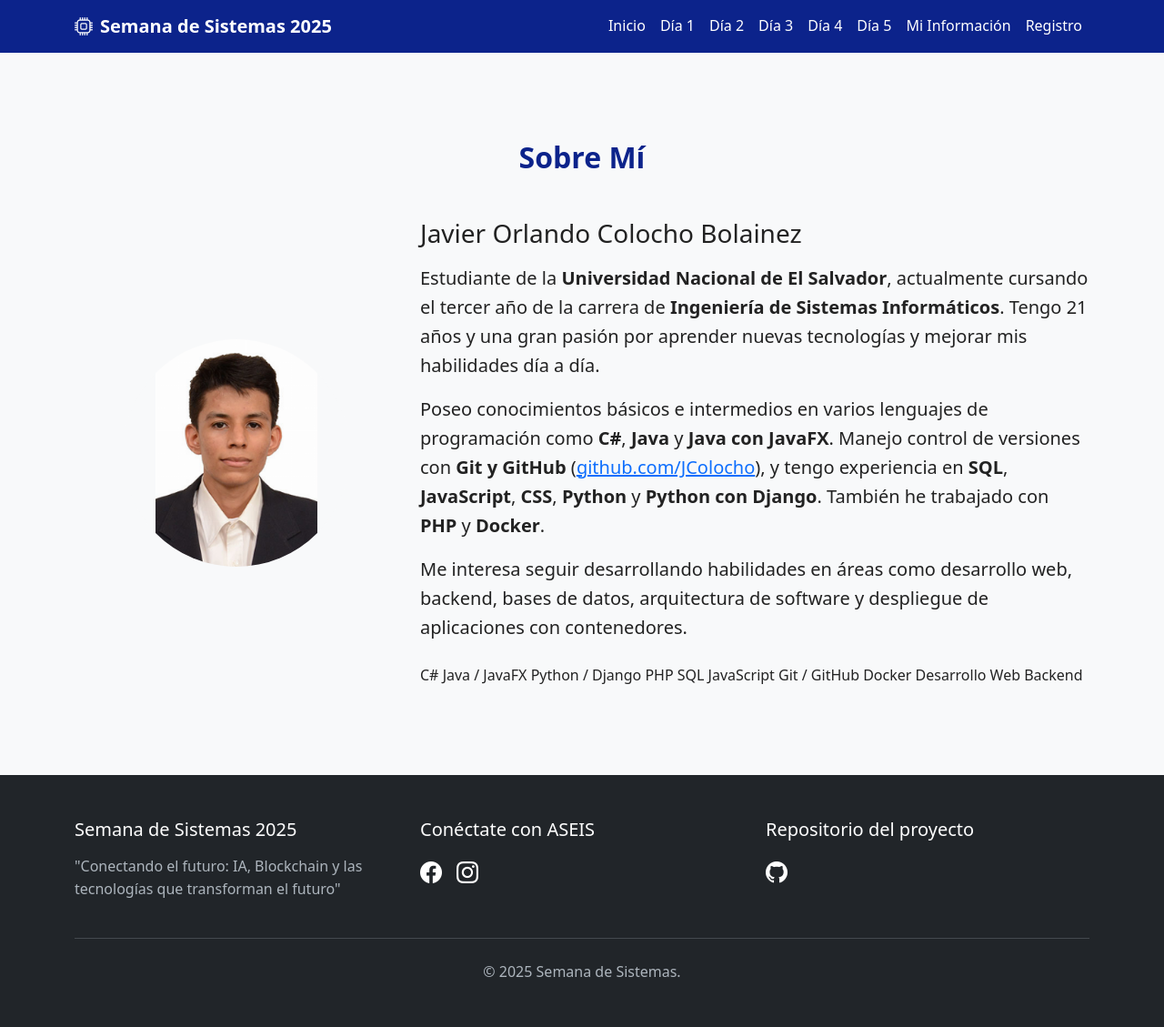
After one commit to JColocho/Semana_De_Sistemas_2025, a PHP site: template MVC/app/views/MiInformacionView.php in a window 1280 px wide. The commit adds this page. Shown: the whole page at 91% size. Run offline with PHP 8.4, Linux system fonts and the light colour scheme; the template is opened without the code that fills it, so the values that code supplies are empty.

Commit message:
feat: Mi información agregada

```diff
--- a/MVC/app/controllers/HomeController.php
+++ b/MVC/app/controllers/HomeController.php
@@ -26,6 +26,9 @@ class HomeController{
     }
     public function dia5() {
         return $this->view("Dia5View",['title'=>'Día 5']);
+    }
+    public function miInfo() {
+        return $this->view("MiInformacionView",['title'=>'Mi Información']);
     }
     public function registrarDatos(){
         if (isset($_POST)){
--- /dev/null
+++ b/MVC/app/views/MiInformacionView.php
@@ -0,0 +1,34 @@
+<section id="about" class="py-5 bg-light">
+    <div class="container py-5">
+        <h2 class="section-title text-center mb-5">Sobre Mí</h2>
+
+        <div class="row align-items-center">
+            <div class="col-lg-4 text-center mb-4 mb-lg-0">
+                <div class="mx-auto rounded-circle overflow-hidden d-flex align-items-center justify-content-center bg-light" style="width: 250px; height: 250px;">
+                    <img src="img/FOTOGRAFIA.jpg" alt="Mi fotografía" class="img-fluid w-100 h-100" style="object-fit: contain;">
+                </div>
+            </div>
+            <div class="col-lg-8">
+                <h3 class="mb-3">Javier Orlando Colocho Bolainez</h3>
+                <p class="fs-5">Estudiante de la <strong>Universidad Nacional de El Salvador</strong>, actualmente cursando el tercer año de la carrera de <strong>Ingeniería de Sistemas Informáticos</strong>. Tengo 21 años y una gran pasión por aprender nuevas tecnologías y mejorar mis habilidades día a día.</p>
+
+                <p class="fs-5">Poseo conocimientos básicos e intermedios en varios lenguajes de programación como <strong>C#</strong>, <strong>Java</strong> y <strong>Java con JavaFX</strong>. Manejo control de versiones con <strong>Git y GitHub</strong> (<a href="https://github.com/JColocho" target="_blank">github.com/JColocho</a>), y tengo experiencia en <strong>SQL</strong>, <strong>JavaScript</strong>, <strong>CSS</strong>, <strong>Python</strong> y <strong>Python con Django</strong>. También he trabajado con <strong>PHP</strong> y <strong>Docker</strong>.</p>
+
+                <p class="fs-5">Me interesa seguir desarrollando habilidades en áreas como desarrollo web, backend, bases de datos, arquitectura de software y despliegue de aplicaciones con contenedores.</p>
+
+                <div class="mt-4">
+                    <span class="tag tag-blue">C#</span>
+                    <span class="tag tag-green">Java / JavaFX</span>
+                    <span class="tag tag-purple">Python / Django</span>
+                    <span class="tag tag-yellow">PHP</span>
+                    <span class="tag tag-blue">SQL</span>
+                    <span class="tag tag-green">JavaScript</span>
+                    <span class="tag tag-purple">Git / GitHub</span>
+                    <span class="tag tag-yellow">Docker</span>
+                    <span class="tag tag-blue">Desarrollo Web</span>
+                    <span class="tag tag-green">Backend</span>
+                </div>
+            </div>
+        </div>
+    </div>
+</section>
--- a/MVC/app/views/layouts/main.php
+++ b/MVC/app/views/layouts/main.php
@@ -28,7 +28,7 @@
                     <li class="nav-item"><a class="nav-link text-white rounded" href="/MVC/public/dia3">Día 3</a></li>
                     <li class="nav-item"><a class="nav-link text-white rounded" href="/MVC/public/dia4">Día 4</a></li>
                     <li class="nav-item"><a class="nav-link text-white rounded" href="/MVC/public/dia5">Día 5</a></li>
-                    <li class="nav-item"><a class="nav-link text-white rounded" href="#">Mi Información</a></li>
+                    <li class="nav-item"><a class="nav-link text-white rounded" href="/MVC/public/miInformacion">Mi Información</a></li>
                     <li class="nav-item"><a class="nav-link text-white rounded" href="/MVC/public/registro">Registro</a></li>
                 </ul>
             </div>
--- a/MVC/routes/web.php
+++ b/MVC/routes/web.php
@@ -12,6 +12,7 @@ Route::get("/dia2",[HomeController::class,("dia2")]);
 Route::get("/dia3",[HomeController::class,("dia3")]);
 Route::get("/dia4",[HomeController::class,("dia4")]);
 Route::get("/dia5",[HomeController::class,("dia5")]);
+Route::get("/miInformacion",[HomeController::class,("miInfo")]);
 Route::get("/registro",[HomeController::class,("registro")]);
 Route::post("/guardar", [HomeController::class, "registrarDatos"]);
 
```
Also changed, not shown: MVC/public/img/FOTOGRAFIA.jpg (added).
